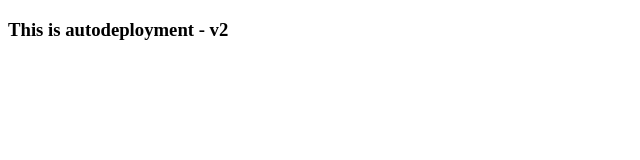
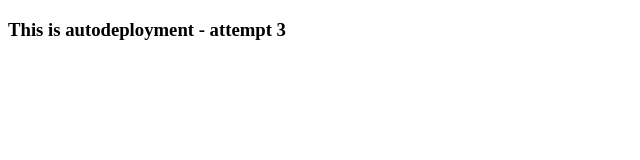
Before and after one commit to haritpanchal/autodeployments-using-github, a plain HTML site: page index.html in a window 1280 px wide. Shown: the full height of the page, 0-640 px from the left. Drawn offline with Linux system fonts and the light colour scheme.

Commit message:
new changes

```diff
--- a/index.html
+++ b/index.html
@@ -9,7 +9,7 @@
 </head>
 
 <body>
-    <h3>This is autodeployment - v2</h3>
+    <h3>This is autodeployment - attempt 3</h3>
 </body>
 
 </html>
```
